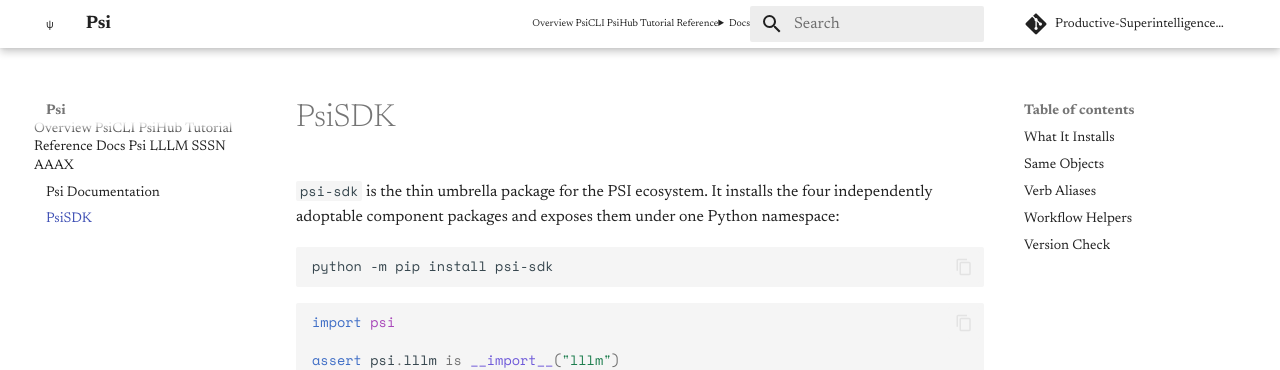
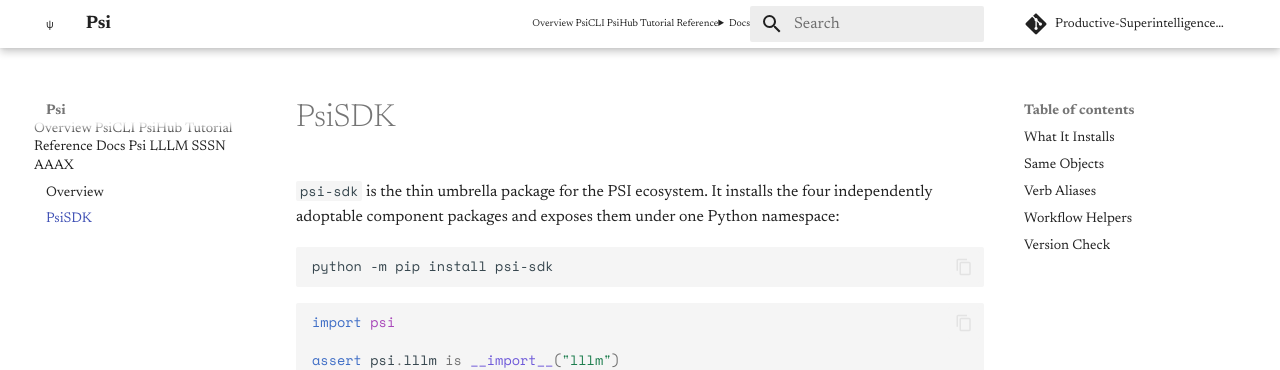
Before and after one commit to Productive-Superintelligence/docs, an MkDocs documentation site: the page built from psi_docs/sdk.md, in a window 1280 px wide. Shown: the top 370 px of the page. Built offline with MkDocs 1.6.1 and Material for MkDocs 9.7.7, drawn with Linux system fonts in a browser that asks for light colours; comment, search, counter and statistics services are not loaded.

Commit message:
Keep PsiSDK inside overview

```diff
--- a/mkdocs.yml
+++ b/mkdocs.yml
@@ -31,7 +31,7 @@ theme:
 
 nav:
   - Overview:
-      - index.md
+      - Overview: index.md
       - PsiSDK: sdk.md
   - PsiCLI: cli.md
   - PsiHub: hub.md
--- a/psi_docs/index.md
+++ b/psi_docs/index.md
@@ -1,4 +1,8 @@
-# Psi Documentation
+---
+title: Overview
+---
+
+# Overview
 
 Psi is a fractal connective grammar. It connects systems, composes them, and exposes the composite in the same shape it consumed, so the whole becomes a part and the loop recurs.
 
@@ -29,7 +33,7 @@ Describe, validate, discover, and download package metadata.
 Prepare credentials, inspect packages, and launch resources locally.
 </a>
 
-<a class="psi-tile" href="sdk/" markdown>
+<a class="psi-tile" href="#psisdk" markdown>
 <strong>PsiSDK</strong>
 Install the full PSI station; detailed component docs stay in their own places.
 </a>
--- a/psi_docs/sdk.md
+++ b/psi_docs/sdk.md
@@ -1,3 +1,7 @@
+---
+title: Overview
+---
+
 # PsiSDK
 
 `psi-sdk` is the thin umbrella package for the PSI ecosystem. It installs the
```
